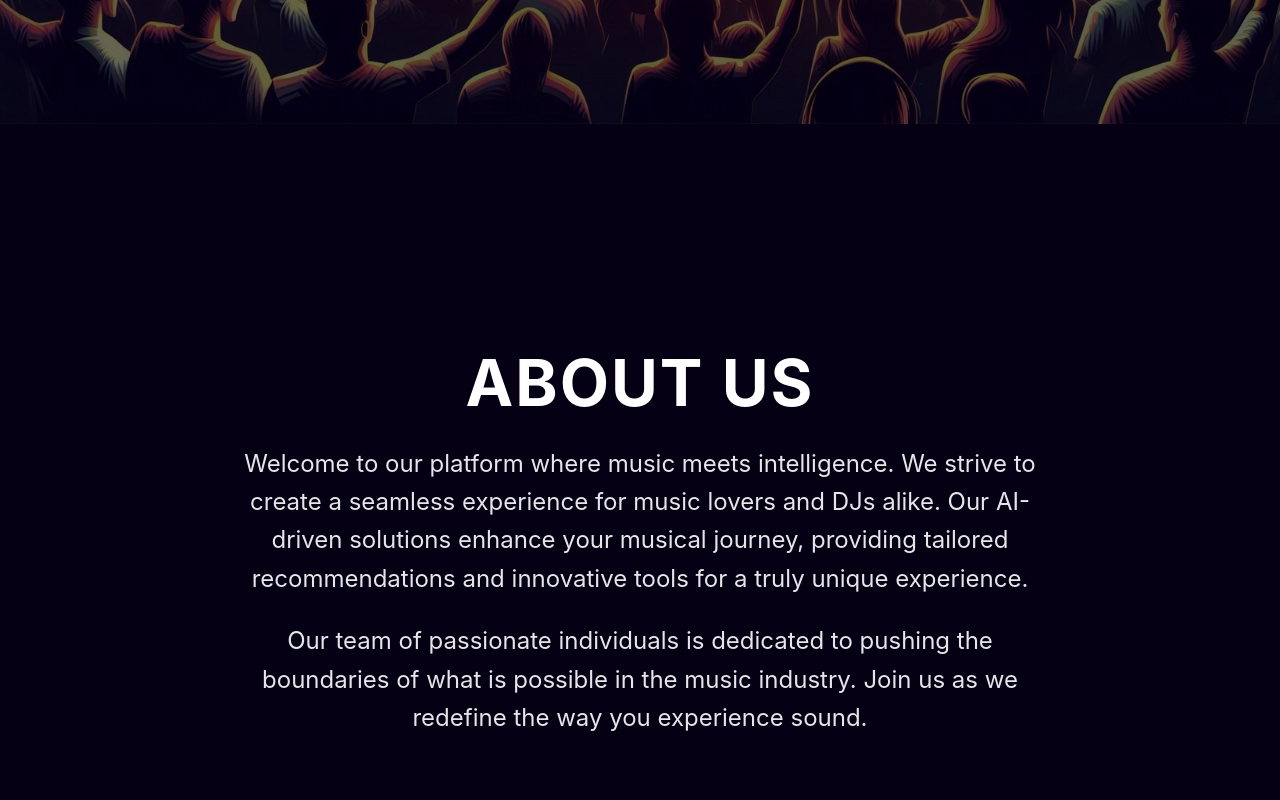
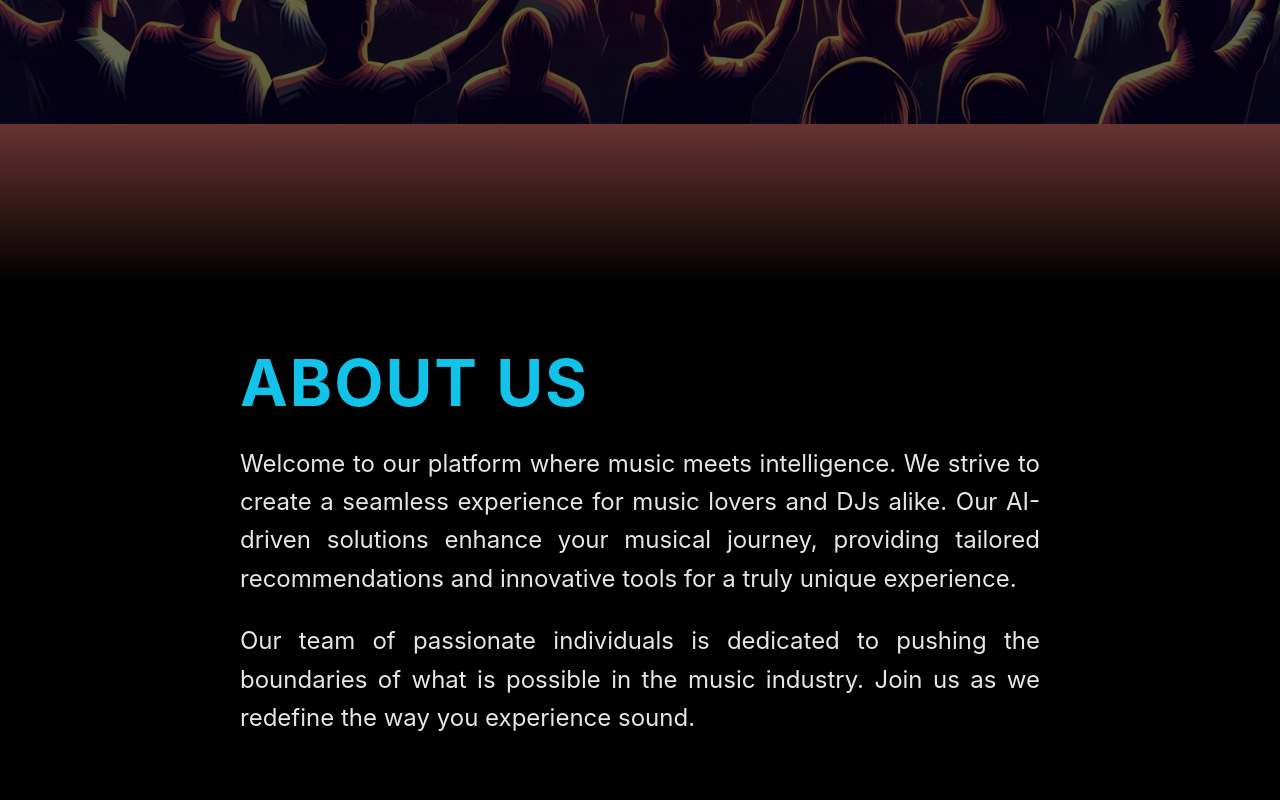
Before and after one commit to goktuggokyilmaz/webaidj.github.io, a React (Create React App) app: page / in a window 1280 px wide. Shown: the part 740-1540 px from the top of the page. Built offline with nearby package versions, Linux system fonts and the light colour scheme.

Commit message:
Small Changes

```diff
--- a/src/Pages/Homepage/AboutUs.css
+++ b/src/Pages/Homepage/AboutUs.css
@@ -17,7 +17,7 @@
     left: 0;
     width: 100%;
     height: 100%;
-    background: linear-gradient(180deg,rgba(5,0,20,255) 100%, black 0% );
+    background: linear-gradient(180deg, rgba(103,51,49,255) 0%, black 20%);
     z-index: 1; /* Ensure it's behind the content */
   }
 
@@ -25,7 +25,7 @@
   .Content {
     position: relative;
     z-index: 2; /* Bring it above the gradient */
-    text-align: center; /* Center text */
+    text-align: justify; /* Center text */
     padding: 20px;
     max-width: 800px; /* Limit width of the text area */
   }
@@ -37,6 +37,7 @@
     margin-bottom: 20px;
     text-transform: uppercase; /* Make it uppercase */
     letter-spacing: 2px; /* Spacing between letters */
+    color: #12c2e9;
   }
 
   /* Text */
--- a/src/Pages/Homepage/OurTeam.js
+++ b/src/Pages/Homepage/OurTeam.js
@@ -17,7 +17,7 @@ const teamMembers = [
   {
     name: 'Göktuğ',
     surname: 'Gökyılmaz',
-    image: 'https://media.licdn.com/dms/image/v2/D4D03AQFSpnt0Mgc0gA/profile-displayphoto-shrink_400_400/profile-displayphoto-shrink_400_400/0/1679078458753?e=1733961600&v=beta&t=pbtylKIEjgTkAsbs6tCghX_FiIgtl8WZ6PnuFreBcb8', // Replace with actual image URL
+    image: 'https://media.licdn.com/dms/image/v2/D4D03AQFx-UcdTHFtjQ/profile-displayphoto-shrink_400_400/profile-displayphoto-shrink_400_400/0/1728332110255?e=1733961600&v=beta&t=_1BVO_CV5VSPBf0U8ij1nE3d50cRlWF-YMc3d5cGdg0', // Replace with actual image URL
     linkedin: 'https://www.linkedin.com/in/goktug-gokyilmaz/'
   },
   {
```
